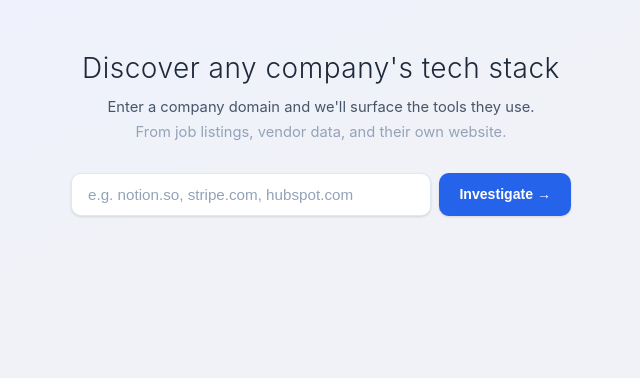
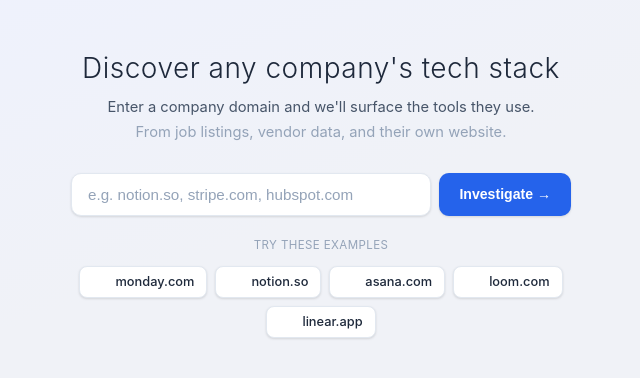
Before and after one commit to taliellenbogen-design/stack-investigator, a Flask app: page / in a window 1280 px wide. Shown: the part 57-435 px from the top of the page, without its empty margins (319-959 px from the left). Run offline with Flask 3, Linux system fonts and the light colour scheme.

Commit message:
Add example company chips with favicons + auto-submit

```diff
--- a/templates/index.html
+++ b/templates/index.html
@@ -136,19 +136,36 @@
       flex-wrap: wrap;
       margin-top: 14px;
     }
+    .examples-label {
+      font-size: .72rem;
+      color: #94a3b8;
+      margin-bottom: 8px;
+      letter-spacing: .4px;
+      text-transform: uppercase;
+    }
     .example-chip {
       background: var(--surface);
       border: 1px solid var(--border);
-      border-radius: 20px;
-      color: var(--accent);
+      border-radius: 8px;
+      color: var(--text);
       cursor: pointer;
-      font-size: .76rem;
-      padding: 4px 12px;
-      transition: background .15s, border-color .15s;
+      font-size: .8rem;
+      font-weight: 500;
+      padding: 7px 12px;
+      display: flex;
+      align-items: center;
+      gap: 7px;
+      box-shadow: var(--shadow);
+      transition: background .15s, border-color .15s, box-shadow .15s;
     }
     .example-chip:hover {
-      background: #eff6ff;
+      background: #f8faff;
       border-color: var(--accent);
+      box-shadow: 0 2px 8px rgba(37,99,235,.1);
+    }
+    .example-chip img {
+      width: 16px; height: 16px;
+      border-radius: 3px;
     }
 
     /* ── Loading ── */
@@ -374,6 +391,26 @@
     />
     <button type="submit" id="submit-btn">Investigate →</button>
   </form>
+  <div style="margin-top:22px;">
+    <div class="examples-label">Try these examples</div>
+    <div class="examples">
+      <div class="example-chip" onclick="fillAndSubmit('monday.com')">
+        <img src="https://www.google.com/s2/favicons?domain=monday.com&sz=32" alt="">monday.com
+      </div>
+      <div class="example-chip" onclick="fillAndSubmit('notion.so')">
+        <img src="https://www.google.com/s2/favicons?domain=notion.so&sz=32" alt="">notion.so
+      </div>
+      <div class="example-chip" onclick="fillAndSubmit('asana.com')">
+        <img src="https://www.google.com/s2/favicons?domain=asana.com&sz=32" alt="">asana.com
+      </div>
+      <div class="example-chip" onclick="fillAndSubmit('loom.com')">
+        <img src="https://www.google.com/s2/favicons?domain=loom.com&sz=32" alt="">loom.com
+      </div>
+      <div class="example-chip" onclick="fillAndSubmit('linear.app')">
+        <img src="https://www.google.com/s2/favicons?domain=linear.app&sz=32" alt="">linear.app
+      </div>
+    </div>
+  </div>
 </div>
 
 <div id="loading">
@@ -389,6 +426,11 @@
   function fillExample(domain) {
     input.value = domain;
     input.focus();
+  }
+
+  function fillAndSubmit(domain) {
+    input.value = domain;
+    form.dispatchEvent(new Event('submit'));
   }
 
   const form      = document.getElementById('search-form');
```
